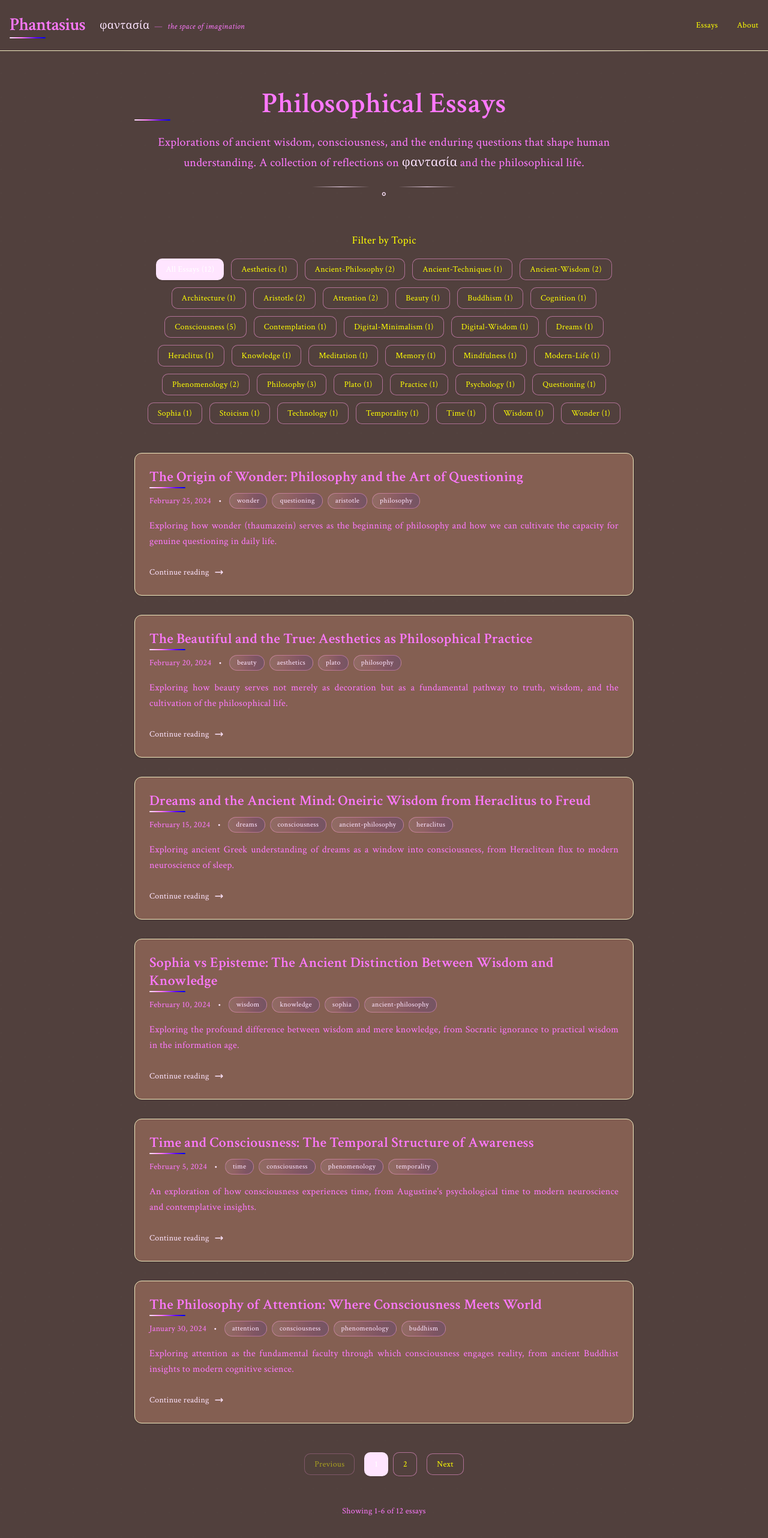
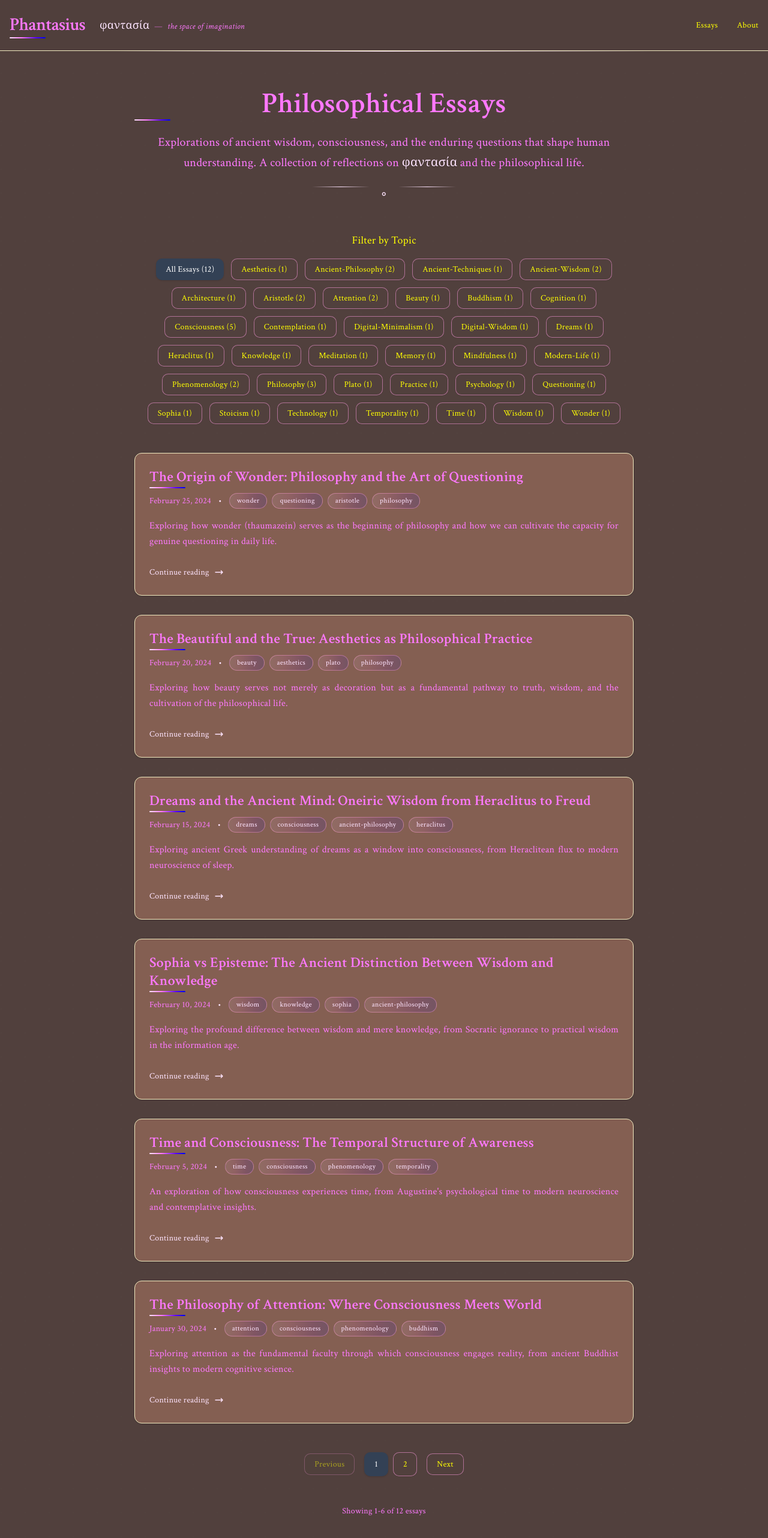
Before and after one commit to ArsCodeAmatoria/Phantasius, a Next.js app: page /essays in a window 1280 px wide. Shown: the top 2564 px of the page at 60% size. Built offline with nearby package versions, Linux system fonts and the light colour scheme; a web font is replaced by a local one.

Commit message:
Improve button contrast on Essays page - Replace low-contrast sage background with high-contrast slate-700 for active states - Ensures WCAG AA compliance for better readability - Affects tag filter buttons and pagination controls

```diff
--- a/src/components/EssaysClient.tsx
+++ b/src/components/EssaysClient.tsx
@@ -82,7 +82,7 @@ export function EssaysClient({ posts }: EssaysClientProps) {
             onClick={() => handleTagChange(null)}
             className={`${
               selectedTag === null
-                ? "bg-sage hover:bg-sage/90 text-white"
+                ? "bg-slate-700 hover:bg-slate-600 text-white border-slate-700"
                 : "border-sage/30 hover:bg-sage/10 hover:border-sage/50"
             } transition-all duration-300`}
           >
@@ -95,7 +95,7 @@ export function EssaysClient({ posts }: EssaysClientProps) {
               onClick={() => handleTagChange(tag)}
               className={`${
                 selectedTag === tag
-                  ? "bg-sage hover:bg-sage/90 text-white"
+                  ? "bg-slate-700 hover:bg-slate-600 text-white border-slate-700"
                   : "border-sage/30 hover:bg-sage/10 hover:border-sage/50"
               } transition-all duration-300 capitalize`}
             >
@@ -151,7 +151,7 @@ export function EssaysClient({ posts }: EssaysClientProps) {
                       onClick={() => setCurrentPage(page)}
                       className={`w-10 h-10 p-0 ${
                         currentPage === page
-                          ? "bg-sage hover:bg-sage/90 text-white"
+                          ? "bg-slate-700 hover:bg-slate-600 text-white border-slate-700"
                           : "border-sage/30 hover:bg-sage/10 hover:border-sage/50"
                       }`}
                     >
```
